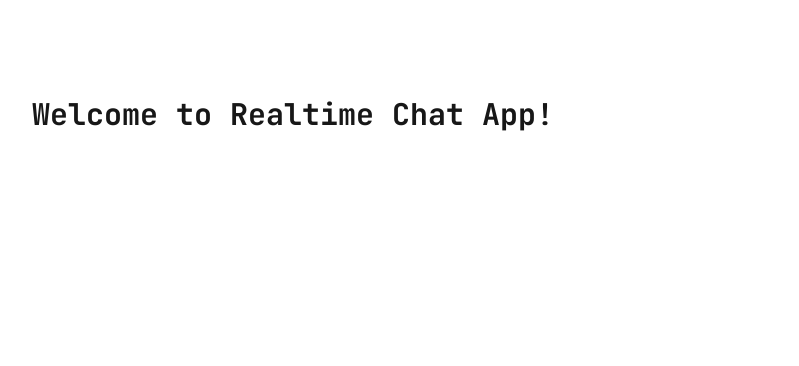
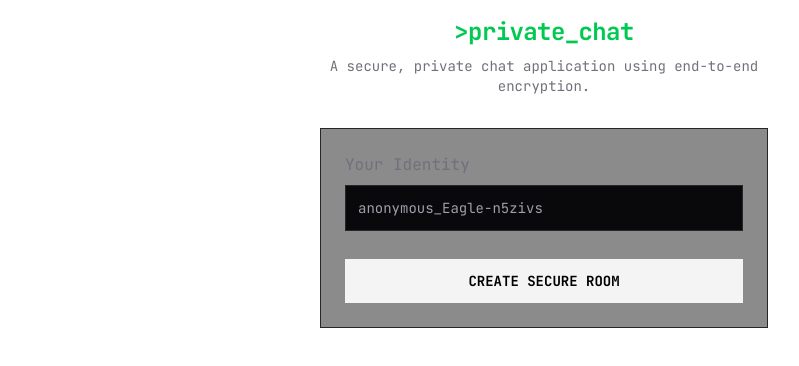
Before and after one commit to chnpgn/realtime_chat, a Next.js app: page / in a window 1280 px wide. Shown: the top 366 px of the page, without its empty margins (96-895 px from the left). Built offline with nearby package versions, Linux system fonts and the light colour scheme.

Commit message:
Added the first chat window

```diff
--- a/package.json
+++ b/package.json
@@ -9,6 +9,7 @@
     "lint": "eslint"
   },
   "dependencies": {
+    "nanoid": "^5.1.6",
     "next": "16.1.0",
     "react": "19.2.3",
     "react-dom": "19.2.3"
--- a/src/app/page.tsx
+++ b/src/app/page.tsx
@@ -1,10 +1,64 @@
-import Image from "next/image";
+"use client";
+
+import { useEffect, useState } from "react";
+import { nanoid } from "nanoid";
+
+const ANIMALS = [
+  "Lion", "Tiger", "Bear", "Wolf", "Eagle", "Shark",
+  "Panda", "Fox", "Rabbit", "Dolphin", "Horse", "Elephant"
+];
+
+const STORAGE_KEY = "realtime_chat_username";
+
+const generateUsername = () => {
+  const word = ANIMALS[Math.floor(Math.random() * ANIMALS.length)];
+  return `anonymous_${word}-${nanoid(6)}`;
+}
 
 export default function Home() {
+  const [username, setUsername] = useState("john doe");
+
+  useEffect(() => {
+    const main = () => {
+      const storedUsername = localStorage.getItem(STORAGE_KEY);
+      if (storedUsername) {
+        setUsername(storedUsername);
+        return
+      }
+      const generated = generateUsername();
+      localStorage.setItem(STORAGE_KEY, generated);
+      setUsername(generated);
+    };
+    main();
+  }, []);
+
   return (
-    <main className="flex min-h-screen flex-col items-center justify-between p-24">
-      <div className="z-10 w-full max-w-5xl items-center justify-between font-mono text-sm lg:flex">
-        <h1 className="text-3xl font-bold">Welcome to Realtime Chat App!</h1>
+    <main className="flex min-h-screen flex-col items-center justify-between p-4">
+      <div className="w-full max-w-md space-y-8">
+        <div className="text-center space-y-2">
+          <h1 className="text-2xl font-bold tracking-tight text-green-500">
+            {'>'}private_chat
+          </h1>
+          <p className="text-zinc-500 text-sm">
+            A secure, private chat application using end-to-end encryption.
+          </p>
+        </div>
+        <div className="border border-zinc-800 bg-zinc-900/50 p-6 backdrop-blur-md">
+          <div className="space-y-5">
+            <div className="space-y-2">
+              <label className="flex item-center text-zinc-500"> Your Identity </label>
+
+              <div className="flex item-center gap-3">
+                <div className="flex-1 bg-zinc-950 border border-zinc-800 p-3 text-sm text-zinc-400 font-mono">
+                  {username}
+                </div>
+              </div>
+            </div>
+            <button className="w-full bg-zinc-100 text-black p-3 text-sm font-bold hover:bg-zinc-50 hover:text-black transition-colors mt-2 cursor-pointer disabled:opacity-50">
+              CREATE SECURE ROOM
+            </button>
+          </div>
+        </div>
       </div>
     </main>
   );
```
Also changed, not shown: 1 other file (tests, documents, lock files or other folders).
